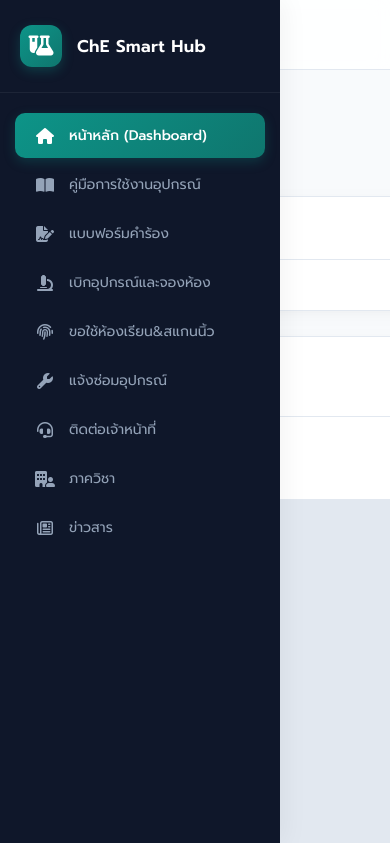
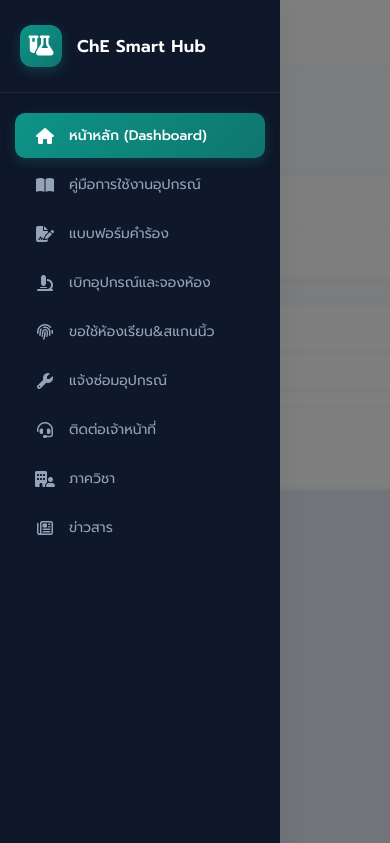
Before and after one commit to che-rmutt-byte/Smart-Service-Hub, a plain HTML site: page index.html in a window 390 px wide. Both pictures are taken after a click on the button 44 px from the left and 34 px from the top of the page. Shown: the top 843 px of the page. Drawn offline with nearby package versions, Linux system fonts and the light colour scheme; no server answers; a script that the page names is missing.

Commit message:
Update index.html

```diff
--- a/index.html
+++ b/index.html
@@ -2,7 +2,7 @@
 <html lang="th">
 <head>
     <meta charset="UTF-8">
-    <meta name="viewport" content="width=device-width, initial-scale=1.0">
+    <meta name="viewport" content="width=device-width, initial-scale=1.0, maximum-scale=1.0, user-scalable=no">
     <title>ChE Smart Service Hub - หน้าหลัก</title>
 
     <link rel="stylesheet" href="https://cdnjs.cloudflare.com/ajax/libs/font-awesome/6.4.0/css/all.min.css">
@@ -13,24 +13,24 @@
 
     <style>
         :root {
-            --sidebar-bg: #0f172a;        /* เปลี่ยนเป็นสีน้ำเงินเข้มเกือบดำ (Slate 900) ให้ดูพรีเมียม */
-            --sidebar-hover: #1e293b;     /* Slate 800 */
-            --sidebar-text: #94a3b8;      /* Slate 400 */
-            --primary-color: #0d9488;     /* Teal 600 สีเขียวมรกตที่ดูทันสมัยและเป็นมืออาชีพขึ้น */
-            --primary-hover: #0f766e;     /* Teal 700 */
-            --bg-light: #f8fafc;          /* Slate 50 พื้นหลังละมุนตา */
-            --text-dark: #1e293b;         /* Slate 800 ตัวหนังสือหลักคมชัด */
+            --sidebar-bg: #0f172a;
+            --sidebar-hover: #1e293b;
+            --sidebar-text: #94a3b8;
+            --primary-color: #0d9488;
+            --primary-hover: #0f766e;
+            --bg-light: #f8fafc;
+            --text-dark: #1e293b;
             --card-bg: #ffffff;
-            --border-color: #e2e8f0;      /* Slate 200 */
+            --border-color: #e2e8f0;
             --sidebar-width: 280px;
-            --radius-box: 16px;           /* ความโค้งมนที่ทันสมัยขึ้น */
+            --radius-box: 16px;
         }
 
         * { margin: 0; padding: 0; box-sizing: border-box; font-family: 'Prompt', sans-serif; }
         body { background-color: var(--bg-light); color: var(--text-dark); display: flex; min-height: 100vh; overflow-x: hidden; }
 
         /* Modern Sidebar */
-        .sidebar { width: var(--sidebar-width); background-color: var(--sidebar-bg); color: white; position: fixed; height: 100vh; left: 0; top: 0; display: flex; flex-direction: column; transition: 0.3s ease; z-index: 100; box-shadow: 4px 0 25px rgba(0,0,0,0.05); }
+        .sidebar { width: var(--sidebar-width); background-color: var(--sidebar-bg); color: white; position: fixed; height: 100vh; left: 0; top: 0; display: flex; flex-direction: column; transition: transform 0.3s ease; z-index: 100; box-shadow: 4px 0 25px rgba(0,0,0,0.05); }
         .sidebar-header { padding: 25px 20px; display: flex; align-items: center; gap: 15px; border-bottom: 1px solid rgba(255,255,255,0.06); }
         .sidebar-header .logo-icon { width: 42px; height: 42px; background: linear-gradient(135deg, var(--primary-color), #0f766e); border-radius: 12px; display: flex; align-items: center; justify-content: center; font-size: 20px; color: white; box-shadow: 0 4px 12px rgba(13, 148, 136, 0.3); }
         .sidebar-header h2 { font-size: 17px; font-weight: 600; letter-spacing: 0.3px; }
@@ -45,10 +45,14 @@
         .nav-item:hover i { transform: scale(1.1); }
         .nav-item.active { background: linear-gradient(135deg, var(--primary-color), #0f766e); color: white; font-weight: 500; box-shadow: 0 4px 12px rgba(13, 148, 136, 0.25); }
 
+        /* Overlay สำหรับมือถือตอนเปิด Sidebar */
+        .sidebar-overlay { display: none; position: fixed; top: 0; left: 0; width: 100%; height: 100%; background: rgba(0, 0, 0, 0.5); z-index: 90; backdrop-filter: blur(2px); transition: opacity 0.3s ease; }
+        .sidebar-overlay.active { display: block; }
+
         /* Modern Topbar */
         .main-content { flex: 1; margin-left: var(--sidebar-width); transition: 0.3s ease; display: flex; flex-direction: column; min-height: 100vh; width: calc(100% - var(--sidebar-width)); }
         .topbar { background-color: rgba(255, 255, 255, 0.85); backdrop-filter: blur(10px); padding: 18px 35px; display: flex; justify-content: space-between; align-items: center; border-bottom: 1px solid var(--border-color); position: sticky; top: 0; z-index: 50; }
-        .menu-toggle { display: none; background: none; border: none; font-size: 22px; color: var(--text-dark); cursor: pointer; }
+        .menu-toggle { display: none; background: none; border: none; font-size: 22px; color: var(--text-dark); cursor: pointer; padding: 5px; }
 
         /* Dashboard Container */
         .dashboard-container { padding: 35px; flex: 1; max-width: 1600px; width: 100%; margin: 0 auto; }
@@ -90,7 +94,7 @@
         .room-filter { padding: 8px 16px; border: 1px solid #cbd5e1; border-radius: 8px; font-family: 'Prompt'; font-size: 13px; color: #1e293b; background: white; font-weight: 500; outline: none; cursor: pointer; transition: border-color 0.2s; }
         .room-filter:focus { border-color: var(--primary-color); box-shadow: 0 0 0 3px rgba(13, 148, 136, 0.1); }
 
-        .schedule-grid-wrapper { overflow-x: auto; border-radius: 12px; border: 1px solid var(--border-color); }
+        .schedule-grid-wrapper { overflow-x: auto; border-radius: 12px; border: 1px solid var(--border-color); -webkit-overflow-scrolling: touch; }
         .schedule-grid { display: grid; grid-template-columns: 80px repeat(12, 1fr); grid-template-rows: 42px repeat(7, minmax(55px, auto)); min-width: 950px; background: #e2e8f0; gap: 1px; }
 
         .grid-header { background: #f8fafc; font-size: 12px; font-weight: 600; color: #475569; display: flex; align-items: center; justify-content: center; border-bottom: 1px solid #cbd5e1; border-right: 1px solid #cbd5e1; }
@@ -123,12 +127,20 @@
         }
         .grid-event:hover { transform: scale(1.02); z-index: 20; }
 
-        @media (max-width: 992px) { .grid-layout { grid-template-columns: 1fr; } }
+        /* Responsive Media Queries สำหรับมือถือและจอแท็บเล็ต */
+        @media (max-width: 992px) {
+            .grid-layout { grid-template-columns: 1fr; }
+        }
+
         @media (max-width: 768px) {
             .sidebar { transform: translateX(-100%); }
             .sidebar.active { transform: translateX(0); }
             .main-content { margin-left: 0; width: 100%; }
             .menu-toggle { display: block; }
+            .dashboard-container { padding: 15px; }
+            .topbar { padding: 12px 20px; }
+            .card-header { padding: 15px; flex-direction: column; align-items: flex-start; gap: 10px; }
+            .room-filter { width: 100%; }
         }
     </style>
 </head>
@@ -478,8 +490,10 @@
         });
 
         function toggleSidebar() {
-            document.getElementById('sidebar').classList.toggle('active');
-            document.getElementById('sidebarOverlay').classList.toggle('active');
+            const sidebar = document.getElementById('sidebar');
+            const overlay = document.getElementById('sidebarOverlay');
+            sidebar.classList.toggle('active');
+            overlay.classList.toggle('active');
         }
     </script>
 </body>
```
